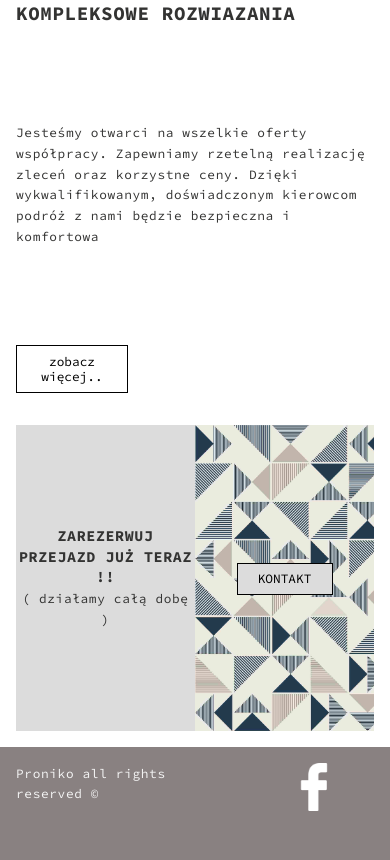
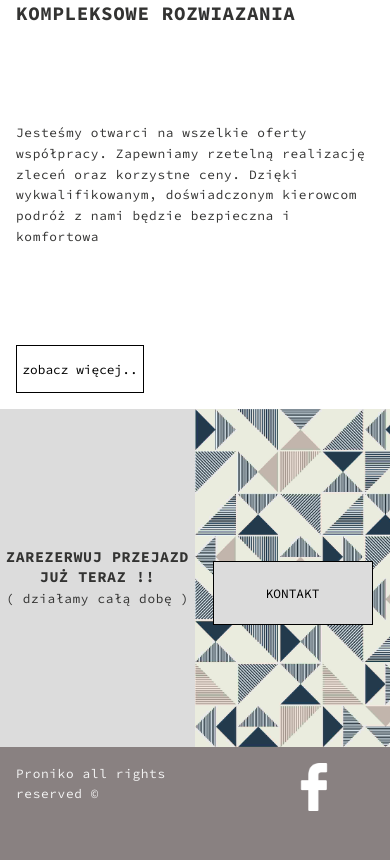
Before and after one commit to PiotrNazaruk/Proniko---react-website, a Gatsby site: page / in a window 390 px wide. Shown: the part 1701-2561 px from the top of the page. Built offline with nearby package versions, Linux system fonts and the light colour scheme; Gatsby itself is replaced by a stand-in of ours.

Commit message:
repairing css mobile

```diff
--- a/src/styles/information.scss
+++ b/src/styles/information.scss
@@ -30,7 +30,7 @@
   }
 }
 .information__button{
-  width: 7rem;
+  width: 8rem;
   height: 3rem;
   @include tablet{
     width: 10rem;
--- a/src/styles/reservation.scss
+++ b/src/styles/reservation.scss
@@ -1,6 +1,5 @@
 .reservation{
   height: 40vh;
-  padding: 1rem;
   display: flex;
   justify-content: center;
   align-items: center;
@@ -16,8 +15,8 @@
       width: 50%;
     }
     a{
-      width: 6rem;
-      height: 2rem;
+      width: 10rem;
+      height: 4rem;
       @include desktop{
         width: 14rem;
         height: 6rem;
@@ -27,8 +26,8 @@
 }
 .reservation__btn{
   position: absolute;
-  width: 6rem;
-  height: 2rem;
+  width: 10rem;
+  height: 4rem;
   background: gainsboro;
   border: .1rem solid black;
   position: absolute;
```
